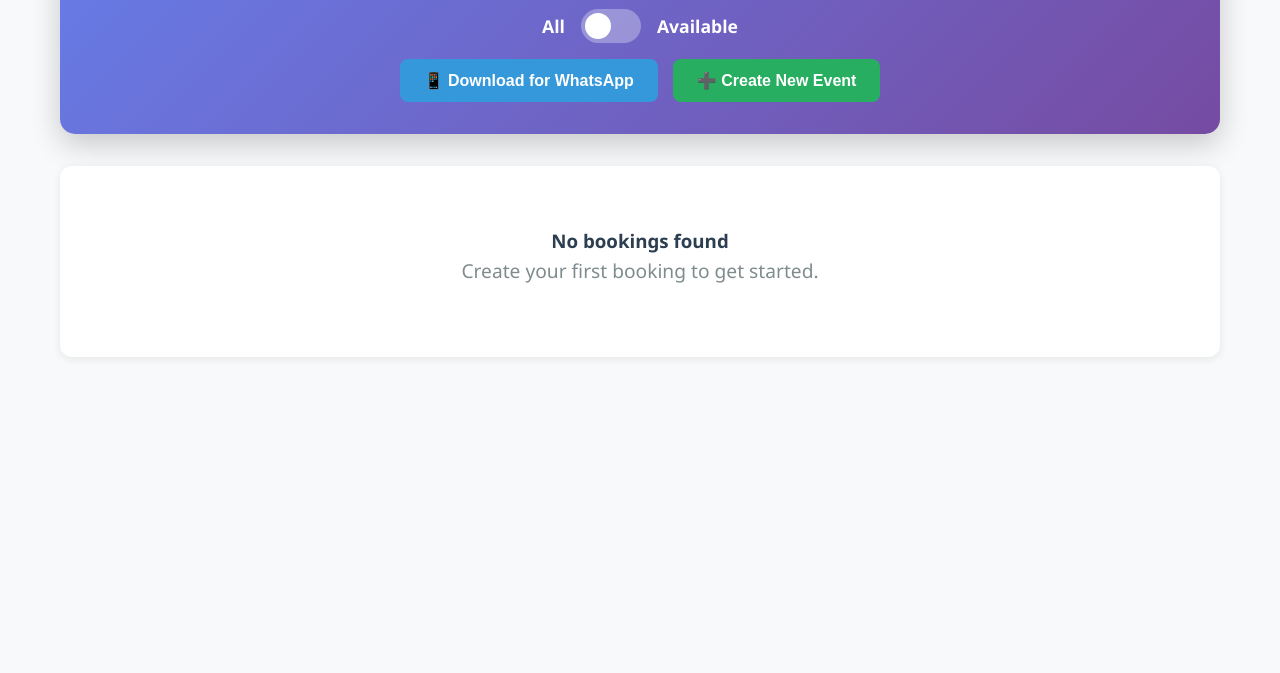
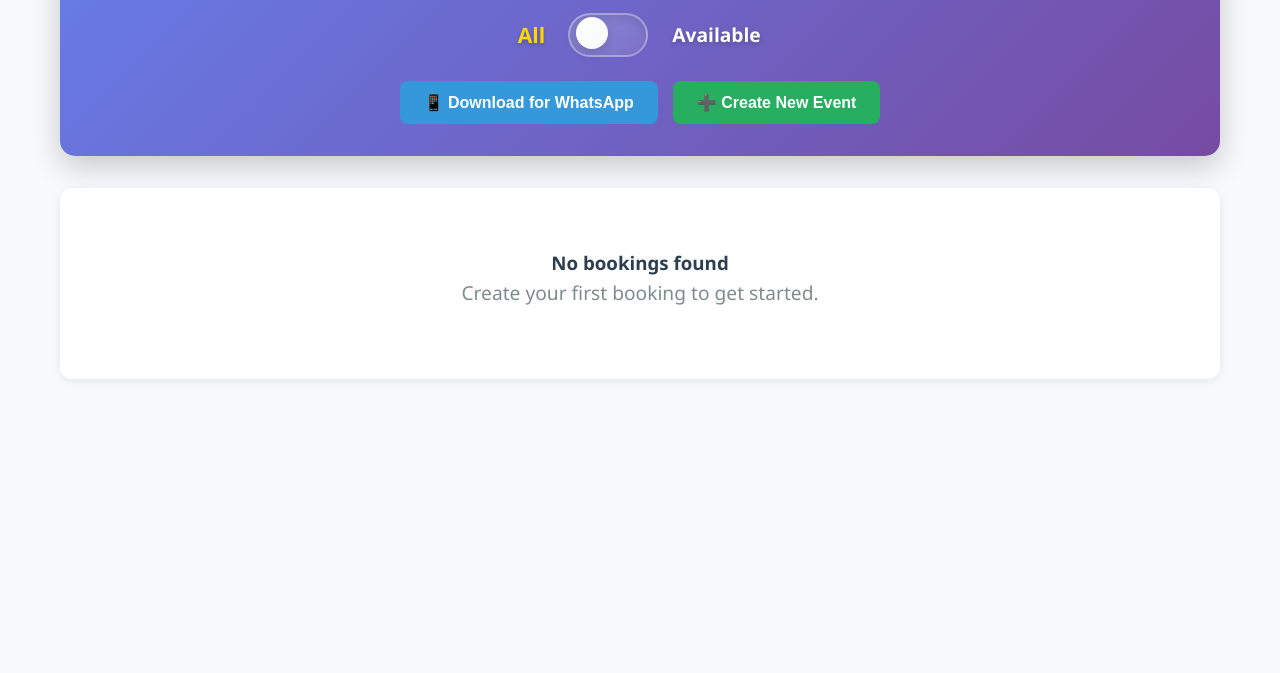
Before and after one commit to beardmeetsdev/bookmaster, a website: page index.html in a window 1280 px wide. Shown: the part 127-800 px from the top of the page. Drawn offline with Linux system fonts and the light colour scheme; no server answers.

Commit message:
Enhance toggle switch with modern styling and interactive labels

```diff
--- a/script.js
+++ b/script.js
@@ -192,8 +192,43 @@ class BookingSystem {
 
     setupEventListeners() {
         // Toggle switch for All/Available
-        document.getElementById('bookingToggle').addEventListener('change', (e) => {
+        const toggle = document.getElementById('bookingToggle');
+        const allLabel = document.querySelector('.toggle-label:first-child');
+        const availableLabel = document.querySelector('.toggle-label:last-child');
+
+        // Update labels based on toggle state
+        const updateLabels = () => {
+            if (toggle.checked) {
+                allLabel.classList.remove('active');
+                availableLabel.classList.add('active');
+            } else {
+                allLabel.classList.add('active');
+                availableLabel.classList.remove('active');
+            }
+        };
+
+        // Initialize labels
+        updateLabels();
+
+        // Toggle change event
+        toggle.addEventListener('change', (e) => {
             this.showAvailableOnly = e.target.checked;
+            updateLabels();
+            this.renderBookings();
+        });
+
+        // Make labels clickable
+        allLabel.addEventListener('click', () => {
+            toggle.checked = false;
+            this.showAvailableOnly = false;
+            updateLabels();
+            this.renderBookings();
+        });
+
+        availableLabel.addEventListener('click', () => {
+            toggle.checked = true;
+            this.showAvailableOnly = true;
+            updateLabels();
             this.renderBookings();
         });
 
--- a/styles.css
+++ b/styles.css
@@ -30,21 +30,28 @@ header {
     display: flex;
     align-items: center;
     justify-content: center;
-    margin: 1rem 0;
-    gap: 1rem;
+    margin: 1.5rem 0;
+    gap: 1.5rem;
 }
 
 .toggle-label {
-    font-size: 1.1rem;
-    font-weight: 600;
+    font-size: 1.2rem;
+    font-weight: 700;
     color: white;
+    text-shadow: 0 2px 4px rgba(0,0,0,0.2);
+    transition: all 0.3s ease;
+}
+
+.toggle-label.active {
+    color: #ffd700;
+    transform: scale(1.1);
 }
 
 .toggle-switch {
     position: relative;
     display: inline-block;
-    width: 60px;
-    height: 34px;
+    width: 80px;
+    height: 44px;
 }
 
 .toggle-switch input {
@@ -60,29 +67,44 @@ header {
     left: 0;
     right: 0;
     bottom: 0;
-    background-color: rgba(255, 255, 255, 0.3);
-    transition: .4s;
-    border-radius: 34px;
+    background: linear-gradient(135deg, rgba(255,255,255,0.2) 0%, rgba(255,255,255,0.1) 100%);
+    border: 2px solid rgba(255,255,255,0.3);
+    transition: all 0.4s cubic-bezier(0.4, 0, 0.2, 1);
+    border-radius: 50px;
+    box-shadow: inset 0 4px 8px rgba(0,0,0,0.1);
 }
 
 .slider:before {
     position: absolute;
     content: "";
-    height: 26px;
-    width: 26px;
-    left: 4px;
-    bottom: 4px;
-    background-color: white;
-    transition: .4s;
+    height: 32px;
+    width: 32px;
+    left: 6px;
+    bottom: 6px;
+    background: linear-gradient(135deg, #ffffff 0%, #f8f9fa 100%);
+    transition: all 0.4s cubic-bezier(0.4, 0, 0.2, 1);
     border-radius: 50%;
+    box-shadow: 0 4px 12px rgba(0,0,0,0.15);
 }
 
 input:checked + .slider {
-    background-color: rgba(255, 255, 255, 0.5);
+    background: linear-gradient(135deg, rgba(255,215,0,0.3) 0%, rgba(255,193,7,0.2) 100%);
+    border-color: rgba(255,215,0,0.5);
+    box-shadow: 0 0 20px rgba(255,215,0,0.3), inset 0 4px 8px rgba(0,0,0,0.1);
 }
 
 input:checked + .slider:before {
-    transform: translateX(26px);
+    transform: translateX(36px);
+    background: linear-gradient(135deg, #ffd700 0%, #ffed4e 100%);
+    box-shadow: 0 4px 16px rgba(255,215,0,0.4);
+}
+
+.slider:hover {
+    box-shadow: inset 0 4px 8px rgba(0,0,0,0.1), 0 0 15px rgba(255,255,255,0.2);
+}
+
+input:checked + .slider:hover {
+    box-shadow: 0 0 25px rgba(255,215,0,0.4), inset 0 4px 8px rgba(0,0,0,0.1);
 }
 
 header h1 {
```
